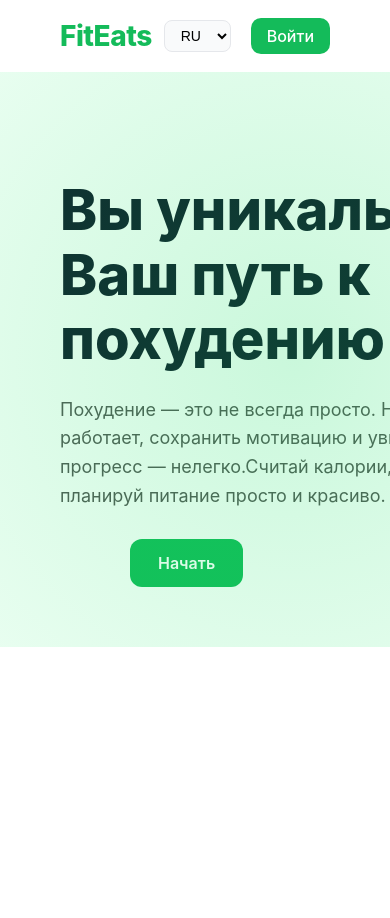
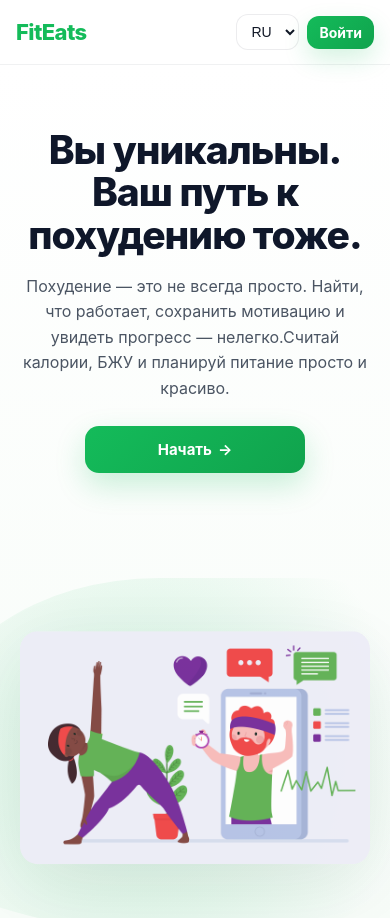
Before and after one commit to Ruskapo/fiteats, a React (Create React App) app: page / in a window 390 px wide. Before the commit the page ends 844 px from the top, so only its background shows below. Built offline with nearby package versions, Linux system fonts and the light colour scheme.

Commit message:
feat(landing): premium hero with motion + improved header UI

```diff
--- a/package.json
+++ b/package.json
@@ -9,6 +9,7 @@
     "@testing-library/react": "^16.3.0",
     "@testing-library/user-event": "^13.5.0",
     "axios": "^1.13.2",
+    "motion": "^12.36.0",
     "react": "^19.2.0",
     "react-content-loader": "^7.1.1",
     "react-dom": "^19.2.0",
@@ -46,6 +47,6 @@
   "devDependencies": {
     "@types/react": "^19.2.14",
     "@types/react-dom": "^19.2.3",
-    "typescript": "^5.9.3"
+    "typescript": "^4.9.5"
   }
 }
--- a/src/index.css
+++ b/src/index.css
@@ -1,8 +1,22 @@
+* {
+  box-sizing: border-box;
+}
+
 html,
 body,
 #root {
   height: 100%;
   margin: 0;
+  padding: 0;
+}
+
+body {
+  overflow-x: hidden;
+  font-family:
+    -apple-system, BlinkMacSystemFont, "Segoe UI", "Roboto", "Oxygen",
+    "Cantarell", "Fira Sans", "Droid Sans", "Helvetica Neue", sans-serif;
+  -webkit-font-smoothing: antialiased;
+  -moz-osx-font-smoothing: grayscale;
 }
 
 #root {
@@ -10,15 +24,6 @@ body,
   flex-direction: column;
 }
 
-body {
-  margin: 0;
-  font-family:
-    -apple-system, BlinkMacSystemFont, "Segoe UI", "Roboto", "Oxygen", "Ubuntu",
-    "Cantarell", "Fira Sans", "Droid Sans", "Helvetica Neue", sans-serif;
-  -webkit-font-smoothing: antialiased;
-  -moz-osx-font-smoothing: grayscale;
-}
-
 code {
   font-family:
     source-code-pro, Menlo, Monaco, Consolas, "Courier New", monospace;
--- a/src/pages/Landing/Landing.module.scss
+++ b/src/pages/Landing/Landing.module.scss
@@ -1,97 +1,213 @@
 .section {
   display: flex;
-  flex: 1;
   align-items: center;
-  justify-content: flex-start;
-  gap: 60px;
-  padding:60px;
-  background: #ffffff;
+  justify-content: space-between;
+  gap: 48px;
+  padding: 40px 60px 32px;
+  background: linear-gradient(180deg, #ffffff 0%, #f7fcf8 100%);
   overflow: hidden;
   position: relative;
-
 }
 
 .left {
-  flex: 0 0 520px;
-  padding-right: 40px;
+  flex: 1 1 520px;
+  max-width: 560px;
   position: relative;
   z-index: 2;
 }
 
 .right {
-  flex: 1;
+  flex: 1.5 1 520px;
   display: flex;
-  justify-content: flex-end;
+  justify-content: center;
+  align-items: center;
+  min-width: 0;
   position: relative;
   z-index: 2;
 }
 
-/* Фоновая заливка!!!!*/
+/* Заливка!!!!*/
 .right::before {
   content: "";
   position: absolute;
-
-  width: 1300px;
-  height: 780px;
-
+  width: 1100px;
+  height: 700px;
   background: radial-gradient(
     circle at 40% 50%,
-    rgba(13, 222, 93, 0.22),
-    rgba(10, 241, 94, 0.1) 45%,
+    rgba(20, 187, 90, 0.18),
+    rgba(20, 187, 90, 0.08) 45%,
     transparent 75%
   );
-
   border-radius: 60% 40% 55% 84% / 60% 45% 70% 30%;
-
-  top: 40%;
-  right: -420px;
-  transform: translate(-2%, -50%);
-
+  top: 50%;
+  right: -280px;
+  transform: translateY(-50%);
   z-index: 0;
+  pointer-events: none;
 }
 
 .title {
-  font-size: 56px;
+  font-size: clamp(40px, 6vw, 68px);
   font-weight: 800;
-  line-height: 1.15;
+  line-height: 1.05;
+  letter-spacing: -1.5px;
   color: #0f172a;
   margin-bottom: 24px;
 }
 
 .subtitle {
   font-size: 18px;
-  color: #555;
-  line-height: 1.6;
-  margin-bottom: 28px;
-  max-width: 460px;
+  color: #4b5563;
+  line-height: 1.7;
+  margin-bottom: 32px;
+  max-width: 500px;
 }
 
 .cta {
-  display: inline-block;
-  margin-left: 70px;
+  display: inline-flex;
+  align-items: center;
+  justify-content: center;
   padding: 14px 28px;
-  border-radius: 12px;
-  background: #14bb5a;
+  border-radius: 14px;
+  background: linear-gradient(135deg, #14bb5a 0%, #10a34d 100%);
   color: #fff;
   text-decoration: none;
-  font-weight: 600;
+  font-weight: 700;
+  font-size: 16px;
+  box-shadow: 0 12px 30px rgba(20, 187, 90, 0.22);
   transition:
-    transform 0.2s ease,
-    background 0.2s ease;
+    transform 0.25s ease,
+    box-shadow 0.25s ease,
+    filter 0.25s ease;
 }
 
 .cta:hover {
-  background: #0f8344;
-  transform: translateY(-2px);
-  box-shadow: 0 12px 30px rgba(30, 132, 73, 0.35);
+  transform: translateY(-3px);
+  box-shadow: 0 18px 40px rgba(20, 187, 90, 0.3);
+  filter: brightness(1.03);
 }
+
+.cta:active {
+  transform: translateY(-1px);
+}
+
 .image {
-  width: min(760px, 100%);
+  width: 100%;
+  max-width: 860px;
   height: auto;
   display: block;
-  border-radius: 20px;
-  opacity: 0.92;
-  transform: translateY(-10px);
+  border-radius: 24px;
+  opacity: 0.98;
   position: relative;
   z-index: 1;
+  object-fit: contain;
+  filter: drop-shadow(0 20px 40px rgba(15, 23, 42, 0.08));
 }
+
+.arrow {
+  display: inline-block;
+  margin-left: 6px;
+  transition: transform 0.25s ease;
+}
+
+.cta:hover .arrow {
+  transform: translateX(4px);
+}
+
+/* Laptop */
+@media (max-width: 1280px) {
+  .section {
+    padding: 48px 40px;
+    gap: 36px;
+  }
+
+  .right::before {
+    width: 950px;
+    height: 620px;
+    right: -240px;
+  }
+
+  .subtitle {
+    font-size: 17px;
+  }
+
+  .image {
+    max-width: 720px;
+  }
+}
+
+/* Tablet */
+@media (max-width: 992px) {
+  .section {
+    flex-direction: column;
+    text-align: center;
+    padding: 40px 24px 56px;
+    gap: 28px;
+    min-height: auto;
+  }
+
+  .left {
+    max-width: 100%;
+  }
+
+  .subtitle {
+    max-width: 700px;
+    margin: 0 auto 28px;
+  }
+
+  .right {
+    width: 100%;
+    flex: none;
+  }
+
+  .right::before {
+    width: 760px;
+    height: 520px;
+    right: 50%;
+    top: 50%;
+    transform: translate(50%, -50%);
+  }
+
+  .image {
+    max-width: 560px;
+    margin: 0 auto;
+  }
+}
+
+/* Mobile */
+@media (max-width: 576px) {
+  .section {
+    padding: 32px 20px 44px;
+    gap: 24px;
+  }
+
+  .title {
+    font-size: clamp(34px, 10vw, 44px);
+    line-height: 1.08;
+    letter-spacing: -1px;
+    margin-bottom: 18px;
+  }
+
+  .subtitle {
+    font-size: 16px;
+    line-height: 1.6;
+    margin-bottom: 24px;
+  }
+
+  .cta {
+    width: 100%;
+    max-width: 220px;
+    padding: 14px 22px;
+    font-size: 15px;
+  }
+
+  .right::before {
+    width: 520px;
+    height: 360px;
+  }
+
+  .image {
+    max-width: 100%;
+    border-radius: 18px;
+  }
+}
--- a/src/pages/Landing/Landing.tsx
+++ b/src/pages/Landing/Landing.tsx
@@ -1,3 +1,4 @@
+import { motion } from "motion/react";
 import { Link } from "react-router-dom";
 import hero from "../../assets/Landing/hero.jpg";
 import styles from "./Landing.module.scss";
@@ -5,7 +6,13 @@ import styles from "./Landing.module.scss";
 const Landing = () => {
   return (
     <section className={styles.section}>
-      <div className={styles.left}>
+      <motion.div
+        className={styles.left}
+        // Анимированные стили
+        initial={{ opacity: 0, y: 40 }}
+        animate={{ opacity: 1, y: 0 }}
+        transition={{ duration: 1.5, ease: "easeOut" }}
+      >
         <h1 className={styles.title}>
           Вы уникальны. Ваш путь к похудению тоже.
         </h1>
@@ -14,14 +21,35 @@ const Landing = () => {
           мотивацию и увидеть прогресс — нелегко.Считай калории, БЖУ и планируй
           питание просто и красиво.
         </p>
-        <Link to="/app" className={styles.cta}>
-          Начать
-        </Link>
-      </div>
+        <motion.div
+          whileHover={{ y: -4, scale: 1.03 }}
+          whileTap={{ scale: 0.96 }}
+        >
+          <Link to="/app" className={styles.cta}>
+            Начать <span className={styles.arrow}>→</span>
+          </Link>
+        </motion.div>
+      </motion.div>
 
-      <div className={styles.right}>
-        <img src={hero} className={styles.image} alt="FitEats app" />
-      </div>
+      <motion.div
+        className={styles.right}
+        // Анимированные стили
+        initial={{ opacity: 0, x: 60, scale: 0.96 }}
+        animate={{ opacity: 1, x: 0, scale: 1 }}
+        transition={{ duration: 1.5, delay: 0.2, ease: "easeOut" }}
+      >
+        <motion.img
+          src={hero}
+          className={styles.image}
+          alt="FitEats app"
+          animate={{ y: [0, -10, 0] }}
+          transition={{
+            duration: 10,
+            repeat: Infinity,
+            ease: "easeInOut",
+          }}
+        />
+      </motion.div>
     </section>
   );
 };
--- a/src/pages/Landing/LandingHeader.module.scss
+++ b/src/pages/Landing/LandingHeader.module.scss
@@ -2,50 +2,137 @@
   display: flex;
   justify-content: space-between;
   align-items: center;
-  padding: 18px 60px;
-  background: #ffffff;
+  padding: 18px 32px;
+  background: rgba(255, 255, 255, 0.92);
+  backdrop-filter: blur(10px);
+  -webkit-backdrop-filter: blur(10px);
+  border-bottom: 1px solid rgba(15, 23, 42, 0.06);
+  position: relative;
+  z-index: 20;
 }
 
 .logo {
   display: inline-block;
-  transition: opacity 0.2s ease;
   font-size: 28px;
   font-weight: 800;
   color: #14bb5a;
   text-decoration: none;
-  letter-spacing: -0.5px;
+  letter-spacing: -0.6px;
+  transition:
+    transform 0.25s ease,
+    color 0.25s ease,
+    opacity 0.25s ease;
 }
 
 .logo:hover {
-  color: #27fe60;
+  color: #10a34d;
+  transform: translateY(-1px);
+  opacity: 0.95;
 }
 
 .right {
   display: flex;
   align-items: center;
-  gap: 20px;
+  gap: 14px;
 }
 
 .select {
-  padding: 6px 12px;
-  border-radius: 8px;
-  border: 1px solid #e5e7eb;
-  background: #f9fafb;
-  font-size: 14px;
+  padding: 10px 14px;
+  border-radius: 12px;
+  border: 1px solid rgba(15, 23, 42, 0.08);
+  background: #ffffff;
+  font-size: 15px;
+  font-weight: 500;
+  color: #111827;
   outline: none;
+  cursor: pointer;
+  transition:
+    border-color 0.2s ease,
+    box-shadow 0.2s ease,
+    transform 0.2s ease;
+}
+
+.select:hover {
+  border-color: rgba(20, 187, 90, 0.35);
+  transform: translateY(-1px);
+}
+
+.select:focus {
+  border-color: rgba(20, 187, 90, 0.55);
+  box-shadow: 0 0 0 4px rgba(20, 187, 90, 0.12);
 }
 
 .button {
-  padding: 8px 16px;
-  border-radius: 10px;
-  background: #14bb5a;
+  display: inline-flex;
+  align-items: center;
+  justify-content: center;
+  padding: 10px 18px;
+  border-radius: 14px;
+  background: linear-gradient(135deg, #14bb5a 0%, #10a34d 100%);
   color: #fff;
   text-decoration: none;
-  font-weight: 500;
-  transition: all 0.2s ease;
+  font-weight: 700;
+  font-size: 15px;
+  box-shadow: 0 10px 24px rgba(20, 187, 90, 0.18);
+  transition:
+    transform 0.25s ease,
+    box-shadow 0.25s ease,
+    filter 0.25s ease;
 }
 
 .button:hover {
-  background: #16643d;
   transform: translateY(-2px);
+  box-shadow: 0 14px 32px rgba(20, 187, 90, 0.26);
+  filter: brightness(1.03);
 }
+
+.button:active {
+  transform: translateY(-1px);
+}
+
+@media (max-width: 768px) {
+  .header {
+    padding: 16px 20px;
+  }
+
+  .logo {
+    font-size: 24px;
+  }
+
+  .right {
+    gap: 10px;
+  }
+
+  .select {
+    padding: 9px 12px;
+    font-size: 14px;
+  }
+
+  .button {
+    padding: 9px 14px;
+    font-size: 14px;
+    border-radius: 12px;
+  }
+}
+
+@media (max-width: 480px) {
+  .header {
+    padding: 14px 16px;
+  }
+
+  .logo {
+    font-size: 22px;
+  }
+
+  .right {
+    gap: 8px;
+  }
+
+  .select {
+    padding: 8px 10px;
+  }
+
+  .button {
+    padding: 8px 12px;
+  }
+}
--- a/src/pages/Landing/LandingHeder.tsx
+++ b/src/pages/Landing/LandingHeder.tsx
@@ -1,24 +1,46 @@
+import { motion } from "motion/react";
 import { Link } from "react-router-dom";
 import styles from "./LandingHeader.module.scss";
 
 const LandingHeader = () => {
   return (
-    <header className={styles.header}>
+    <motion.header
+      className={styles.header}
+      initial={{ opacity: 0, y: -24 }}
+      animate={{ opacity: 1, y: 0 }}
+      transition={{ duration: 1.3, ease: "easeOut" }}
+    >
+      <motion.div
+        initial={{ opacity: 0, x: -20 }}
+        animate={{ opacity: 1, x: 0 }}
+        transition={{ duration: 1.3, delay: 0.15, ease: "easeOut" }}
+      >
         <Link to="/" className={styles.logo}>
           FitEats
         </Link>
+      </motion.div>
 
-      <div className={styles.right}>
+      <motion.div
+        className={styles.right}
+        initial={{ opacity: 0, x: 20 }}
+        animate={{ opacity: 1, x: 0 }}
+        transition={{ duration: 1.3, delay: 0.25, ease: "easeOut" }}
+      >
         <select className={styles.select}>
           <option>RU</option>
           <option>EN</option>
         </select>
 
+        <motion.div
+          whileHover={{ y: -2, scale: 1.02 }}
+          whileTap={{ scale: 0.98 }}
+        >
           <Link to="/app" className={styles.button}>
             Войти
           </Link>
-      </div>
-    </header>
+        </motion.div>
+      </motion.div>
+    </motion.header>
   );
 };
 
```
Also changed, not shown: 1 other file (tests, documents, lock files or other folders). Lines whose indentation alone changed are shown as unchanged.
